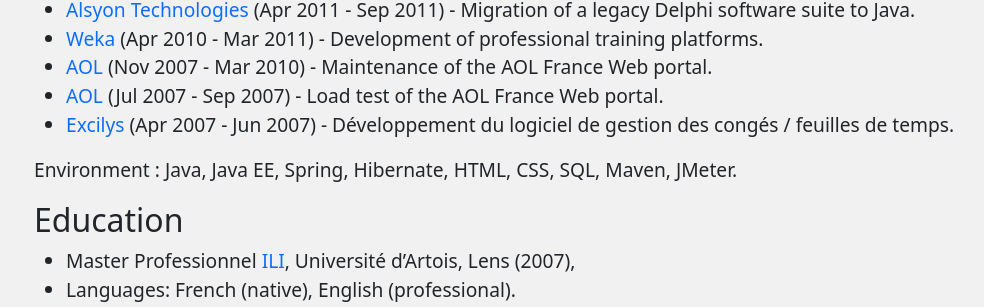
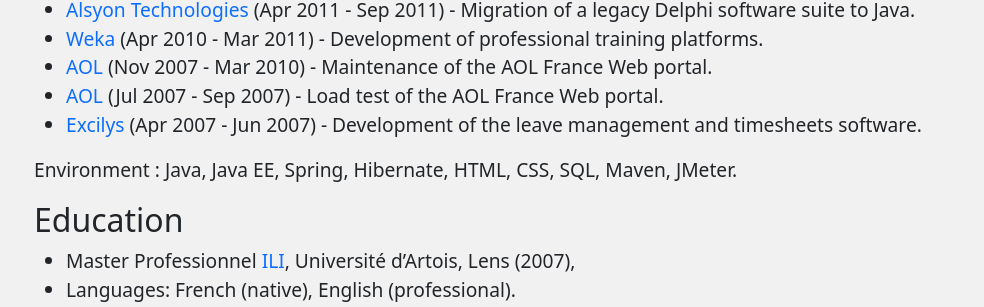
Before and after one commit to marcwrobel/marcwrobel.github.io, a Jekyll site: the page built from about.md, in a window 1280 px wide. Shown: the part 1588-1895 px from the top of the page, without its empty margins (143-1127 px from the left). Built offline with Jekyll 4.4.1, drawn with Linux system fonts in a browser that asks for light colours.

```diff
--- a/about.md
+++ b/about.md
@@ -82,8 +82,8 @@ Several jobs as a junior Java developer:
   France Web portal.
 - [AOL](https://www.linkedin.com/company/aol/) (Jul 2007 - Sep 2007) - Load test of the AOL
   France Web portal.
-- [Excilys](https://www.linkedin.com/company/groupe-excilys/) (Apr 2007 - Jun 2007) - Développement
-  du logiciel de gestion des congés / feuilles de temps.
+- [Excilys](https://www.linkedin.com/company/groupe-excilys/) (Apr 2007 - Jun 2007) - Development
+  of the leave management and timesheets software.
 
 Environment : Java, Java EE, Spring, Hibernate, HTML, CSS, SQL, Maven, JMeter.
 
```
Also changed, not shown: _posts/2019-07-01-liens-en-vrac-juin-2019.md (+1 -1 lines), _posts/2020-05-03-liens-en-vrac-avril-2020.md (+1 -1 lines), _posts/2021-10-16-liens-en-vrac-septembre-2021.md (+1 -1 lines), _posts/2022-12-02-liens-en-vrac-novembre-2022.md (+2 -2 lines), README.md.
